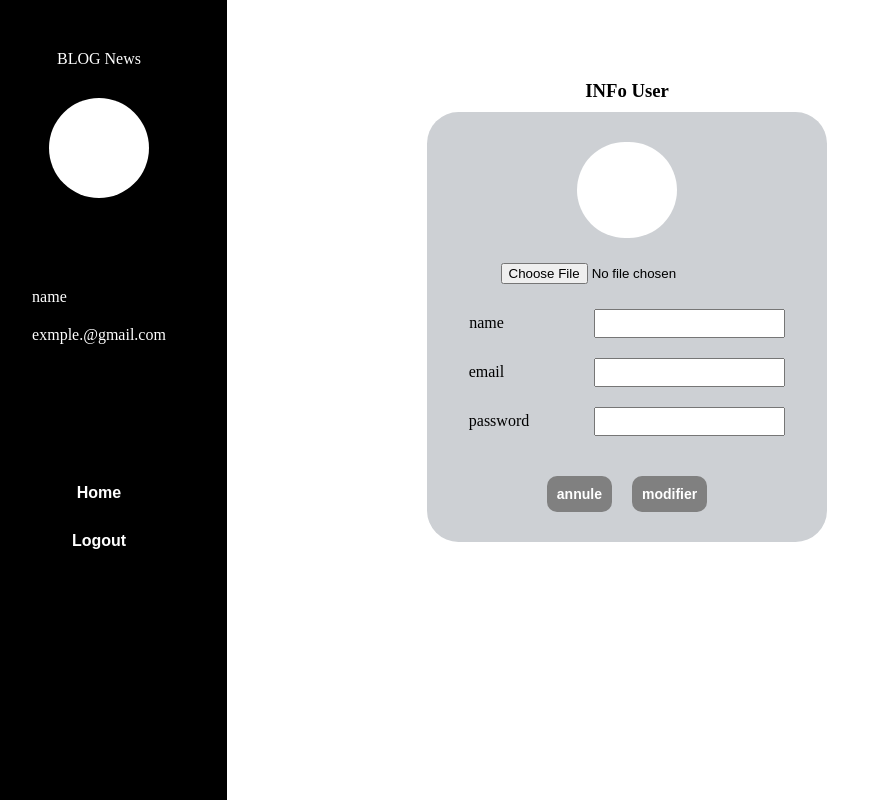
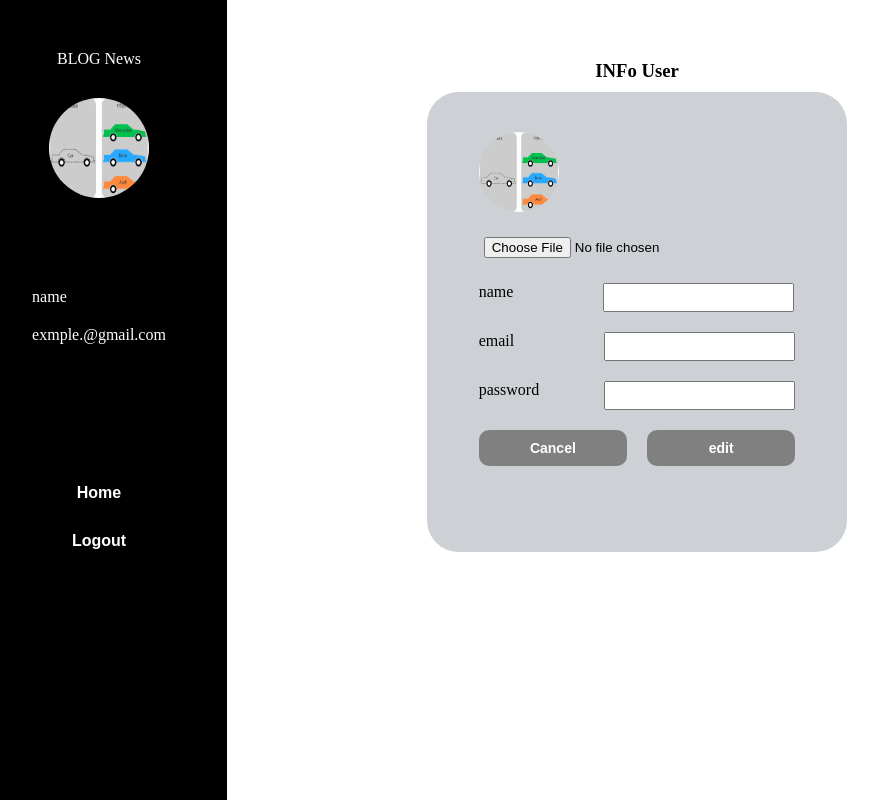
Before and after one commit to abdo0302/Blog-news, a PHP site: page /utilisateur.php in a window 1280 px wide. Shown: the whole page, without its empty margins (29-907 px from the left). Run offline with PHP 8.4, Linux system fonts and the light colour scheme.

Commit message:
utilisateur upd

```diff
--- a/css/utilisateur.css
+++ b/css/utilisateur.css
@@ -22,14 +22,19 @@ aside {
   background-color: #000;
   color: white;
 }
+.image {
+  width:100%;
+  height: 100%;
+  border-radius: 50px;
+}
 .logo {
   padding-top: 50px;
 }
 .photo_de_profl {
   width: 100px;
   height: 100px;
-  background-color: white;
-  border-radius: 100px;
+  /* background-color: white;
+  border-radius: 100px; */
 }
 .info {
   display: flex;
@@ -85,26 +90,31 @@ section {
   align-items: center;
   justify-content: center;
   padding-left: 200px;
-  padding-top: 80px;
-
+  padding-top: 60px;
 }
 
 section h3 {
   color: #000;
   /* padding: 10px; */
   padding-bottom: 10px;
+}
 
-}
-#info_user {
-  height: 430px;
-  width: 400px;
-  gap: 20px;
+/* form  */
+
+.info_user {
+  height: 460px;
+  width: 420px;
   padding: 30px;
   background-color: #cdd0d4;
   display: flex;
   flex-direction: column;
   align-items: center;
   border-radius: 3cap;
+}
+.info_user form div {
+  display: flex;
+  flex-direction: row;
+  padding: 10px;
 }
 #span1 {
   margin-right: 90px;
@@ -115,10 +125,10 @@ section h3 {
 #span3 {
   margin-right: 65px;
 }
-input{
+input {
   padding: 5px;
 }
-.btn_info{
+.btn_info {
   display: flex;
   flex-direction: row;
   align-items: center;
@@ -126,12 +136,12 @@ input{
   padding-top: 20px;
 }
 /* buttun annule*/
-#btn_annule{
+#btn_annule {
   width: 100%;
   padding: 10px;
-  background-color:gray ;
+  background-color: gray;
   border: none;
-  border-radius:10px;
+  border-radius: 10px;
   color: #fff;
   font-size: 14px;
   font-weight: 700;
@@ -141,10 +151,10 @@ input{
   background-color: #000;
 }
 /* buttun modifier*/
-#btn_modifier{
+#btn_modifier {
   width: 100%;
   padding: 10px;
-  background-color:gray ;
+  background-color: gray;
   border: none;
   border-radius: 10px;
   color: #fff;
--- a/php/sign_in.php
+++ b/php/sign_in.php
@@ -38,6 +38,7 @@ if(isset($_POST['submint_sign_in'])){
         include "./php/src/utilisateur.class.php";
        $utilisateur1=new utilisateur($_SESSION['nom'],$_SESSION['email'],$_SESSION['mot_de_passe'],$_SESSION['est_admin'],$_SESSION['image']);
        $utilisateur1->sign_in();
+       $utilisateur1->edit_info();
     } else {
       echo '<script type="text/javascript">';
       echo 'alert("invalide");';
--- a/utilisateur.php
+++ b/utilisateur.php
@@ -14,7 +14,7 @@
         <!-- aside bar -->
         <aside >
             <div class ="logo">BLOG News</div>
-            <div class ="photo_de_profl"></div>
+            <div class ="photo_de_profl"><img src="./img/Screenshot 2024-05-09 080644.png" class="image" alt=""></div>
             <div class ="info">
                 <span class ="nom">name</span>
                 <span class ="emai">exmple.@gmail.com</span>
@@ -25,17 +25,28 @@
         <section >
             <H3 >INFo User</H3>
             <!-- div info user -->
-            <div id="info_user">
-                <div class ="photo_de_profl"></div>
-                <div><input type="file"></div>
-                <div><span id="span1">name</span><input type="text" id ="name"></div>
-                <div><span id="span2">email</span><input type="text" id ="email"></div>
-                <div><span id="span3">password</span><input type="password" id ="password"></div>
-                <div class ="btn_info"><button type="submit" id="btn_annule" >annule</button><button type="submit" id="btn_modifier">modifier</button></div>
+            <div class="info_user">
+                <form action="utilisateur.php" method="POST">
+                    <div class ="photo_de_profl"><img src="./img/Screenshot 2024-05-09 080644.png"  class="image" alt=""></div>
+                    <div><input type="file"></div>
+                    <div><span id="span1">name</span><input type="text" id ="name"></div>
+                    <div><span id="span2">email</span><input type="text" id ="email"></div>
+                    <div><span id="span3">password</span><input type="password" id ="password"></div>
+                    <div class ="btn_info"><button type="submit" id="btn_annule" >Cancel</button><button type="submit" id="btn_modifier"> edit </button></div>
+                </form>
             </div>
+
         </section>
+
     </main>
 
     <script src="./js/utilisateur.js"></script>
+    <?php
+    include "./php/sign_in.php";
+
+
+
+
+    ?>
 </body>
 </html>
```
Also changed, not shown: php/src/utilisateur.class.php (+10 -0 lines), img/55.jpg (added), img/MainBefore.webp (added).
